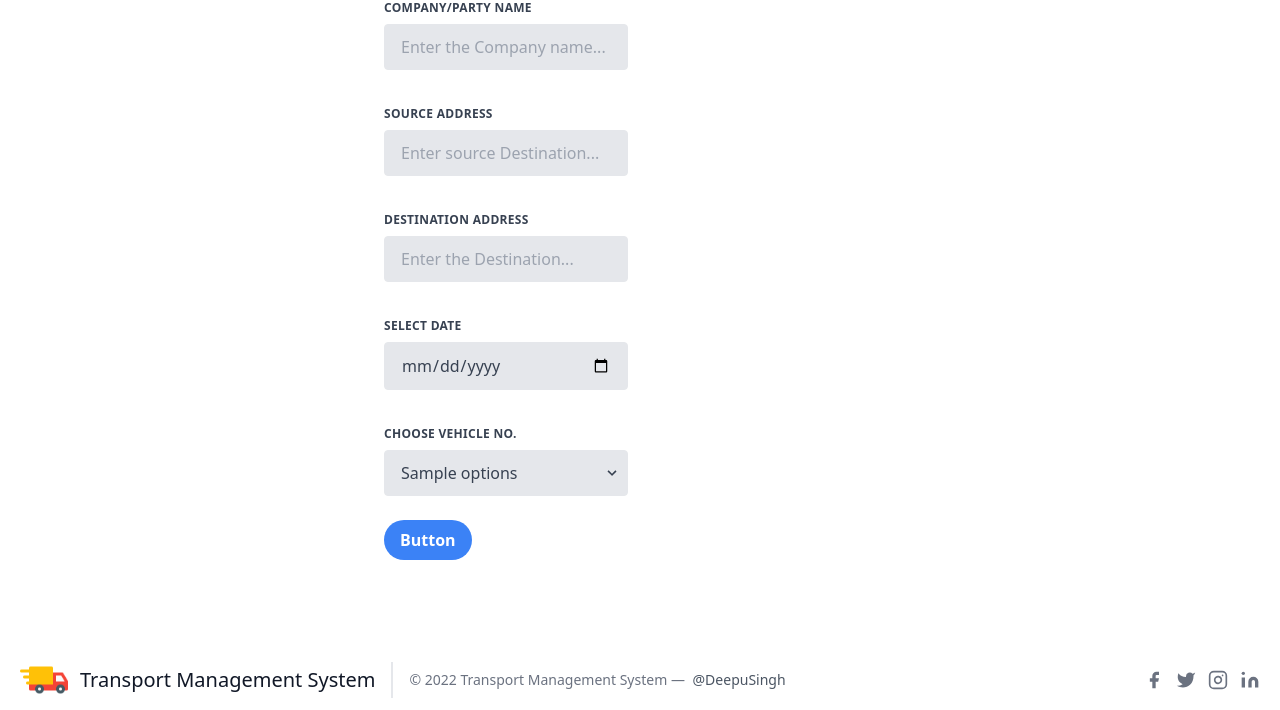
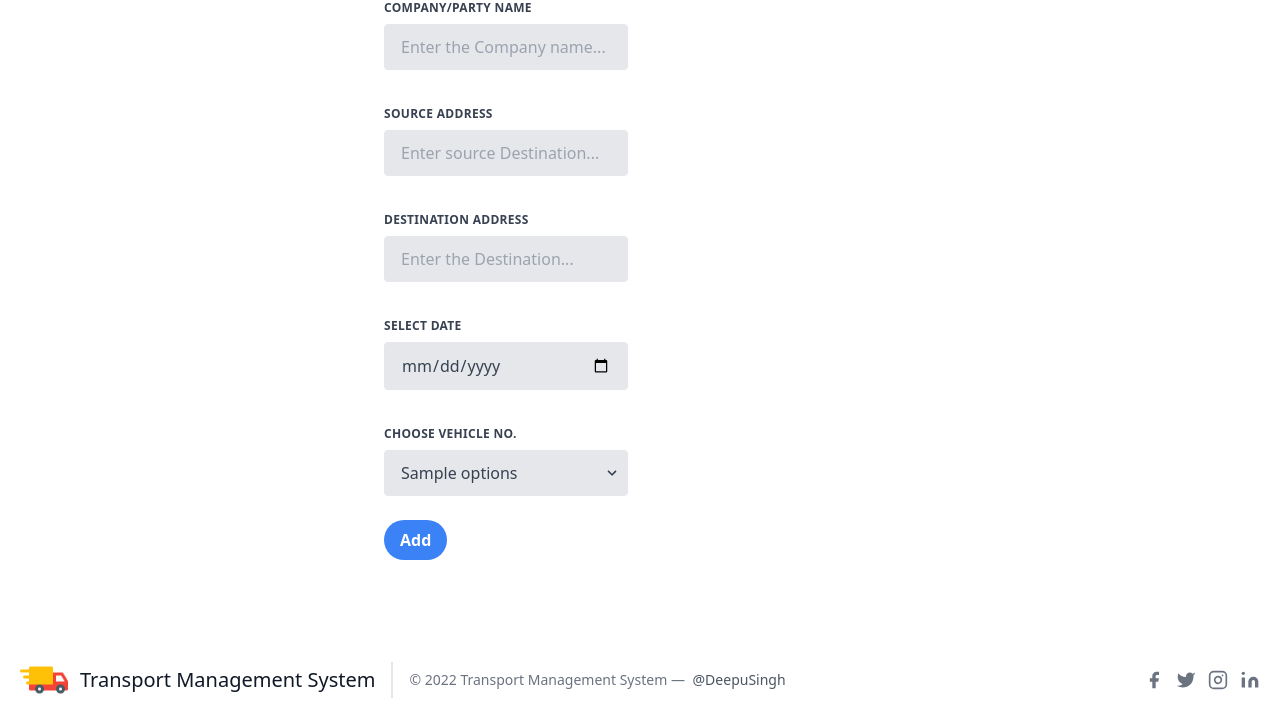
Before and after one commit to gofordeepu/Trasnport_Management, a Flask app: template templates/add_transactions.html in a window 1280 px wide. Shown: the part 152-862 px from the top of the page. Run offline with Flask 2, Linux system fonts and the light colour scheme; the template is opened without the code that fills it: most values are stand-ins (such as "Sample title", 1, 10 or a date in 2020); some libraries are stand-ins or nearby versions.

Commit message:
Changed the name of the button from button to Add in view transaction page

```diff
--- a/templates/add_transactions.html
+++ b/templates/add_transactions.html
@@ -72,7 +72,7 @@
       </div>
     </div>
     <button  class="bg-blue-500 hover:bg-blue-700 text-white font-bold py-2 px-4 rounded-full" type="submit">
-        Button
+        Add
       </button>
   </form>
 
```
Also changed, not shown: 1 other file.
